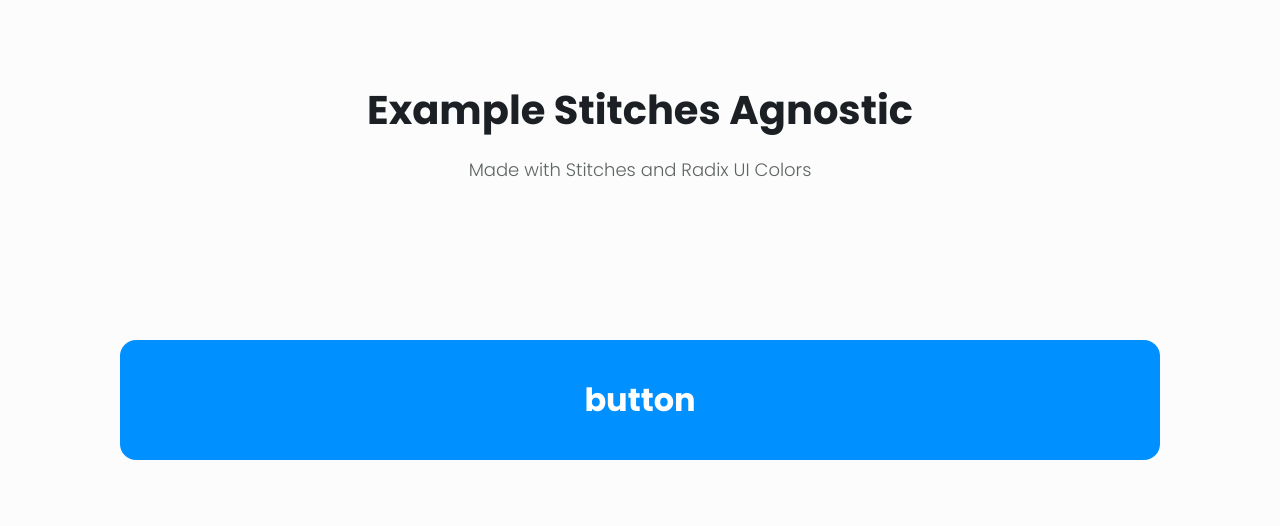
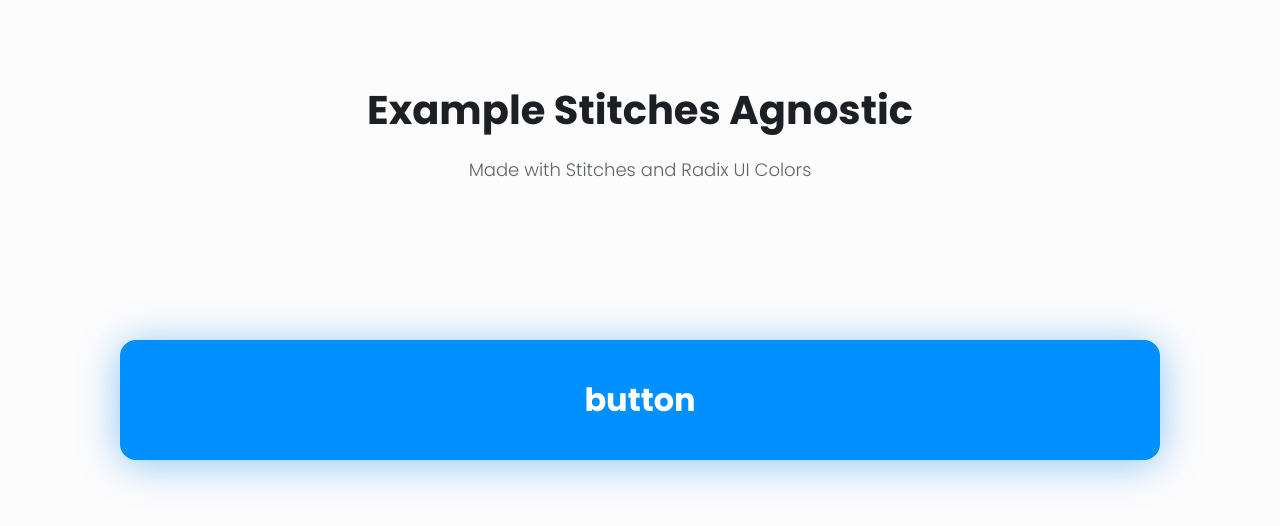
Before and after one commit to diegosilvatech/example--stitches-agnostic, a Next.js app: page / in a window 1280 px wide. Shown: the top 526 px of the page. Built offline with nearby package versions, Linux system fonts and the light colour scheme.

Commit message:
update button shadow

```diff
--- a/src/components/Button/styles.ts
+++ b/src/components/Button/styles.ts
@@ -17,6 +17,8 @@
   fontWeight: 700,
   fontSize: '$4',
 
+  boxShadow: '$button',
+
   '&:hover': {
     cursor: 'pointer',
     color: 'white',
--- a/src/styles/colors.ts
+++ b/src/styles/colors.ts
@@ -1,6 +1,8 @@
 import {
   blue,
   blueDark,
+  blueA,
+  blueDarkA,
   slate,
   slateDark,
   sage,
@@ -10,6 +12,7 @@
 export const neonColors = {
   text: 'black',
   background: slate.slate1,
+  buttonShadow: blueA.blueA7,
   ...blue,
   ...slate,
   ...sage
@@ -18,6 +21,7 @@
 export const darkColors = {
   text: 'white',
   background: slateDark.slate1,
+  buttonShadow: blueDarkA.blueA7,
   ...blueDark,
   ...slateDark,
   ...sageDark
--- a/src/styles/stitches.config.ts
+++ b/src/styles/stitches.config.ts
@@ -13,6 +13,9 @@
   theme: {
     colors: {
       ...neonColors
+    },
+    shadows: {
+      button: `0px 4px 40px $colors$buttonShadow`
     },
     space: {
       0: '4px',
@@ -58,5 +61,8 @@
 export const darkTheme = createTheme({
   colors: {
     ...darkColors
+  },
+  shadows: {
+    button: `0px 4px 40px $colors$buttonShadow`
   }
 });
```
